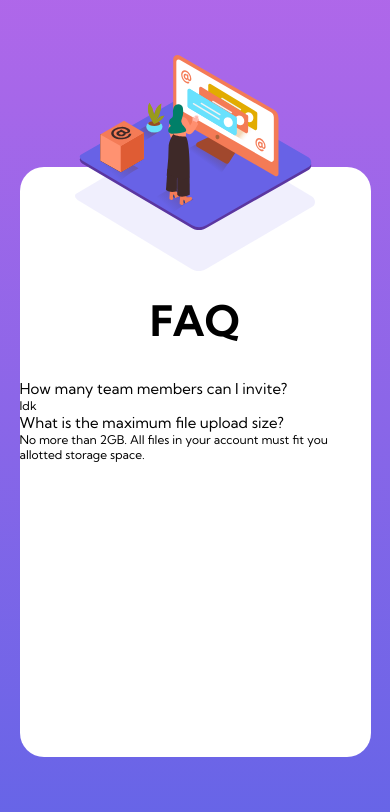
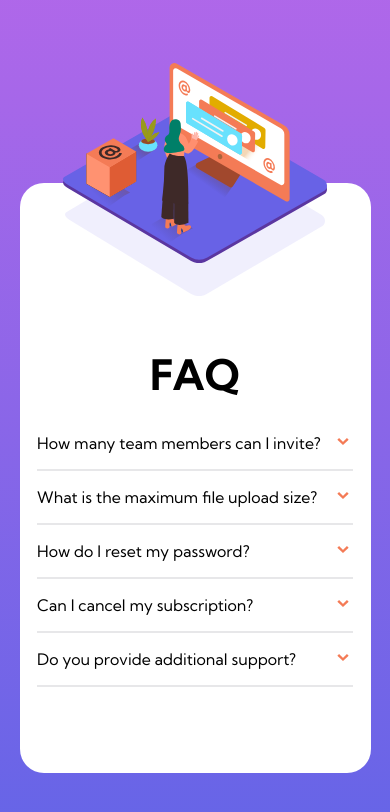
Before and after one commit to b4kii/frontend-mentor, a React (Vite) app: page /#/faq-accordion in a window 390 px wide. Shown: the top 812 px of the page. Built offline with nearby package versions, Linux system fonts and the light colour scheme.

Commit message:
fix: mobile version faq accordion

```diff
--- a/src/pages/FaqAccordion/FaqAccordion.jsx
+++ b/src/pages/FaqAccordion/FaqAccordion.jsx
@@ -1,17 +1,44 @@
-import React from "react";
+import { useState } from "react";
 import styles from "./FaqAccordion.module.css";
 
-import WomanMobile from "/src/assets/faq-accordion/images/illustration-woman-online-mobile.svg";
-import BgPatternMobile from "/src/assets/faq-accordion/images/bg-pattern-mobile.svg";
+import womanImage from "/src/assets/faq-accordion/images/illustration-woman-online-mobile.svg";
+import illustrationBox from "/src/assets/faq-accordion/images/illustration-box-desktop.svg";
 
 function FaqItem({ question, answer }) {
+  const [activeItem, setActiveItem] = useState(false);
+
   return (
     <div className={styles.faqItem}>
-      <div className={styles.faqItemTop}>
-        <p className={styles.question}>{question}</p>
-        <span className={styles.arrowIcon}></span>
+      <div
+        className={styles.faqItemTop}
+        onClick={() => {
+          setActiveItem((prev) => !prev);
+        }}
+      >
+        <p
+          className={
+            activeItem ? `${styles.question} ${styles.active}` : styles.question
+          }
+        >
+          {question}
+        </p>
+        <span
+          className={
+            activeItem
+              ? `${styles.arrowIcon} ${styles.active}`
+              : styles.arrowIcon
+          }
+        ></span>
       </div>
-      <div className={styles.faqItemBottom}>{answer}</div>
+      <div className={styles.faqItemBottom}>
+        <p
+          className={
+            activeItem ? `${styles.answer} ${styles.active}` : styles.answer
+          }
+        >
+          {answer}
+        </p>
+      </div>
     </div>
   );
 }
@@ -20,21 +47,42 @@ export default function FaqAccordion() {
   return (
     <div className={styles.container}>
       <div className={styles.faqWrapper}>
+        <div className={styles.imagesWrapper}>
+          <div className={styles.womanImage}></div>
+          <div className={styles.bgPattern}></div>
+          <div className={styles.boxImage}></div>
+        </div>
+        {/* <img
+          src={womanImage}
+          alt="Woman image"
+          className={styles.womanImage}
+        />
         <img
-          src={WomanMobile}
-          alt="Woman mobile"
-          className={styles.womanMobile}
-        />
-        <img src={BgPatternMobile} alt="" className={styles.bgPattern} />
+          src={illustrationBox}
+          alt="Illustartion box"
+          className={styles.illustrationBox}
+        /> */}
         <div className={styles.faqItems}>
           <h1 className={styles.mainTitle}>FAQ</h1>
           <FaqItem
             question="How many team members can I invite?"
-            answer="Idk"
+            answer="Lorem ipsum"
           />
           <FaqItem
             question="What is the maximum file upload size?"
             answer="No more than 2GB. All files in your account must fit you allotted storage space."
+          />
+          <FaqItem
+            question="How do I reset my password?"
+            answer="Lorem ipsum"
+          />
+          <FaqItem
+            question="Can I cancel my subscription?"
+            answer="Lorem ipsum"
+          />
+          <FaqItem
+            question="Do you provide additional support?"
+            answer="Lorem ipsum"
           />
         </div>
       </div>
--- a/src/pages/FaqAccordion/FaqAccordion.module.css
+++ b/src/pages/FaqAccordion/FaqAccordion.module.css
@@ -21,56 +21,173 @@
     var(--prime-soft-blue),
     var(--prime-soft-violet)
   );
-  height: 100vh;
+  min-height: 100vh;
+  min-height: 100svh;
   display: grid;
   place-content: center;
   font-family: "Kumbh Sans", sans-serif;
   font-size: 12px;
+  padding: 3rem 0;
 }
 
 .faqWrapper {
   width: 90vw;
-  height: 70vh;
+  max-width: 40rem;
+  min-height: 70vh;
+  border-radius: 1.5rem;
   background-color: white;
-  border-radius: 1.5rem;
-  margin-top: 5rem;
+  margin-top: 7rem;
+  padding-bottom: 2rem;
   position: relative;
 }
 
-.womanMobile {
+.womanImage {
   position: absolute;
-  top: -7rem;
-  aspect-ratio: 2/1;
+  top: -7.5rem;
+  left: 50%;
+  transform: translateX(-50%);
   z-index: 2;
+  height: 200px;
+  width: 300px;
 }
 
-.bgPattern {
-  position: absolute;
-  left: 50%;
-  transform: translateX(-50%);
+.illustrationBox {
+  display: none;
 }
 
 .faqItems {
-  padding-top: 8rem;
+  display: flex;
+  flex-direction: column;
+  gap: 1rem;
 }
 
 .mainTitle {
   font-size: 3.5em;
   text-align: center;
-  margin-bottom: 2rem;
+  margin: 1rem 0;
+}
+
+.faqItem {
+  width: 90%;
+  margin-inline: auto;
 }
 
 .faqItemTop {
   display: flex;
+  justify-content: space-between;
+  margin-bottom: 1rem;
+  font-size: 1.325em;
+}
+
+.faqItemTop:hover {
+  cursor: pointer;
+  color: var(--prime-soft-red);
 }
 
 .question {
-  font-size: 1.25em;
+  font-size: inherit;
+}
+
+.question.active {
+  font-weight: 700;
+}
+
+.faqItemBottom {
+  overflow-y: hidden;
+  border-bottom: 2px solid var(--divider-light-grayish-blue);
+}
+
+.answer {
+  padding: 0;
+  height: 0;
+  font-size: 1.1em;
+}
+
+.answer.active {
+  margin-bottom: 1rem;
+  height: 100%;
 }
 
 .arrowIcon {
-  background: url("/src/assets/faq-accordion/images/icon-arrow-down.svg");
+  background: url("/src/assets/faq-accordion/images/icon-arrow-down.svg")
+    no-repeat center / 60%;
+  display: block;
+  height: 20px;
+  width: 20px;
+}
+
+.arrowIcon.active {
+  rotate: 180deg;
+}
+
+.imagesWrapper {
+  background-image: url("/src/assets/faq-accordion/images/bg-pattern-mobile.svg");
   background-repeat: no-repeat;
-  display: block;
-  aspect-ratio: 1/2;
+  background-size: 260px auto;
+  background-position: center 0;
+  height: 150px;
 }
+
+.womanImage {
+  width: 300px;
+  height: 200px;
+  position: absolute;
+  left: 50%;
+  transform: translateX(-50%);
+  background-image: url("/src/assets/faq-accordion/images/illustration-woman-online-mobile.svg");
+  background-repeat: no-repeat;
+  background-size: auto 100%;
+  background-position: center;
+}
+
+@media screen and (width >= 1440px) {
+  .faqWrapper {
+    max-width: 80%;
+    display: flex;
+    /* justify-content: flex-end; */
+    align-items: center;
+    margin: 0 auto;
+    padding: 0;
+    overflow: hidden;
+    /* position: static; */
+    /* gap: 5rem; */
+  }
+
+  .imagesWrapper {
+    /* flex: 1; */
+    background-image: url("/src/assets/faq-accordion/images/bg-pattern-desktop.svg");
+    background-size: 200%;
+    background-position: -650px -350px;
+    height: 100%;
+    width: 50%;
+    margin: 0;
+  }
+
+  .womanImage {
+    display: none;
+  }
+
+  .illustrationBox {
+    display: block;
+    position: absolute;
+    top: 55%;
+    left: 3.5rem;
+    transform: translateY(-50%);
+  }
+
+  .mainTitle {
+    text-align: left;
+    margin-top: 0;
+    margin-bottom: 1rem;
+  }
+
+  .faqItems {
+    padding: 0;
+    /* margin-right: 5rem; */
+    height: 50vh;
+  }
+
+  .faqItem {
+    margin: 0;
+  }
+}
--- a/src/pages/Home/Home.jsx
+++ b/src/pages/Home/Home.jsx
@@ -16,13 +16,8 @@ function MenuItem({ path, children, src }) {
         <span className={styles.linkText}>{children}</span>
       </NavLink>
       <div className={styles.sideWrapper}>
-        <h1>PREVIEW</h1>
-        <img
-          src={src}
-          alt={children}
-          height="660"
-          width="900"
-        />
+        <h1 className={styles.preview}>PREVIEW</h1>
+        <img src={src} alt={children} height="660" width="900" />
       </div>
     </>
   );
@@ -42,40 +37,36 @@ export default function Home() {
   }, []);
 
   return (
+    <>
       <div className={styles.container}>
         <div className={styles.menu} ref={menuRef} id={styles.menu}>
           <div className={styles.menuItems}>
             <MenuItem
               path="/faq-accordion"
-            // src="faq-accordion"
               src={FaqAccordionImage}
             >
               Faq Accordion
             </MenuItem>
             <MenuItem
               path="/intro-component"
-            // src="intro-component"
               src={IntroComponentImage}
             >
               Intro Component
             </MenuItem>
             <MenuItem
               path="/pricing-component"
-            // src="pricing-component"
               src={PricingComponentImage}
             >
               Pricing Component
             </MenuItem>
             <MenuItem
               path="/social-proof-section"
-            // src="social-proof-section"
               src={SocialProofImage}
             >
               Social Proof Section
             </MenuItem>
             <MenuItem
               path="/tip-calculator"
-            // src="tip-calculator"
               src={TipCalculatorImage}
             >
               Tip Calculator
@@ -84,5 +75,6 @@ export default function Home() {
           <div className={styles.pattern}></div>
         </div>
       </div>
+    </>
   );
 }
--- a/src/pages/Home/Home.module.css
+++ b/src/pages/Home/Home.module.css
@@ -50,26 +50,27 @@ a {
 .linkText {
   display: block;
   transition: 500ms;
+  width: max-content;
 }
 
 .sideWrapper {
   display: grid;
   place-content: center;
   position: absolute;
+  top: 0;
+  right: 0;
   height: 100vh;
   height: 100svh;
   width: max-content;
-  top: 0;
-  right: 0;
   transition: 300ms ease-in-out;
-  /* transform: translateX(50vw); */
   transform: translateX(100%);
-  transition-delay: 100ms;
+  opacity: 0;
 }
 
-.sideWrapper h1 {
+.preview {
   color: white;
-  margin-bottom: 1rem;
+  font-size: 5em;
+  letter-spacing: 2rem;
 }
 
 .menuItems:hover .linkText {
@@ -87,22 +88,27 @@ a {
 
 .menuLink:hover:nth-child(1) ~ .sideWrapper:nth-child(2) {
   transform: translateX(0);
+  opacity: 1;
 }
 
 .menuLink:hover:nth-child(3) ~ .sideWrapper:nth-child(4) {
   transform: translateX(0);
+  opacity: 1;
 }
 
 .menuLink:hover:nth-child(5) ~ .sideWrapper:nth-child(6) {
   transform: translateX(0);
+  opacity: 1;
 }
 
 .menuLink:hover:nth-child(7) ~ .sideWrapper:nth-child(8) {
   transform: translateX(0);
+  opacity: 1;
 }
 
 .menuLink:hover:nth-child(9) ~ .sideWrapper:nth-child(10) {
   transform: translateX(0);
+  opacity: 1;
 }
 
 #menu[data-active-index="1"] > .pattern {
--- a/src/pages/TipCalculator/TipCalculator.jsx
+++ b/src/pages/TipCalculator/TipCalculator.jsx
@@ -36,7 +36,7 @@ function NumberInput({
   icon,
   isCustom,
   placeholder,
-  setTipValue
+  setTipValue,
 }) {
   const isValid = (string) => {
     return /^[\d]+[.]?[\d]*$/.test(string);
@@ -96,7 +96,7 @@ export default function TipCalculator() {
   const [totalAmount, setTotalAmount] = useState(0);
 
   useEffect(() => {
-    if (peopleCount !== "" && parseInt(peopleCount) !== 0) {
+    if (peopleCount !== "" && parseInt(peopleCount) !== 0 && bill !== "") {
       const tip = customTipValue !== "" ? parseInt(customTipValue) : tipValue;
       const tipPerPerson =
         (parseFloat(bill) * (tip / 100)) / parseInt(peopleCount);
@@ -166,22 +166,20 @@ export default function TipCalculator() {
             <div className={styles.summaryContent}>
               <p>Tip Amount</p>
               <div className={styles.price}>
-                ${
-                  tipAmount === 0
+                $
+                {tipAmount === 0
                   ? tipAmount.toFixed(2)
-                  : Math.floor(tipAmount * 100) / 100
-                }
+                  : Math.floor(tipAmount * 100) / 100}
                 {/* // ${Math.floor(tipAmount * 100) / 100} */}
               </div>
             </div>
             <div className={styles.summaryContent}>
               <p>Total</p>
               <div className={styles.price}>
-                ${
-                  totalAmount === 0
+                $
+                {totalAmount === 0
                   ? totalAmount.toFixed(2)
-                  : Math.floor(totalAmount * 100) / 100
-                }
+                  : Math.floor(totalAmount * 100) / 100}
               </div>
             </div>
           </div>
--- a/src/pages/TipCalculator/TipCalculator.module.css
+++ b/src/pages/TipCalculator/TipCalculator.module.css
@@ -128,7 +128,8 @@
   padding: 1.5rem;
   width: 90%;
   max-width: 30rem;
-  margin-inline: auto;
+  /* margin-inline: auto; */
+  margin: 1rem auto;
 }
 
 .summaryWrapper p {
```
Lines whose indentation alone changed are shown as unchanged.
